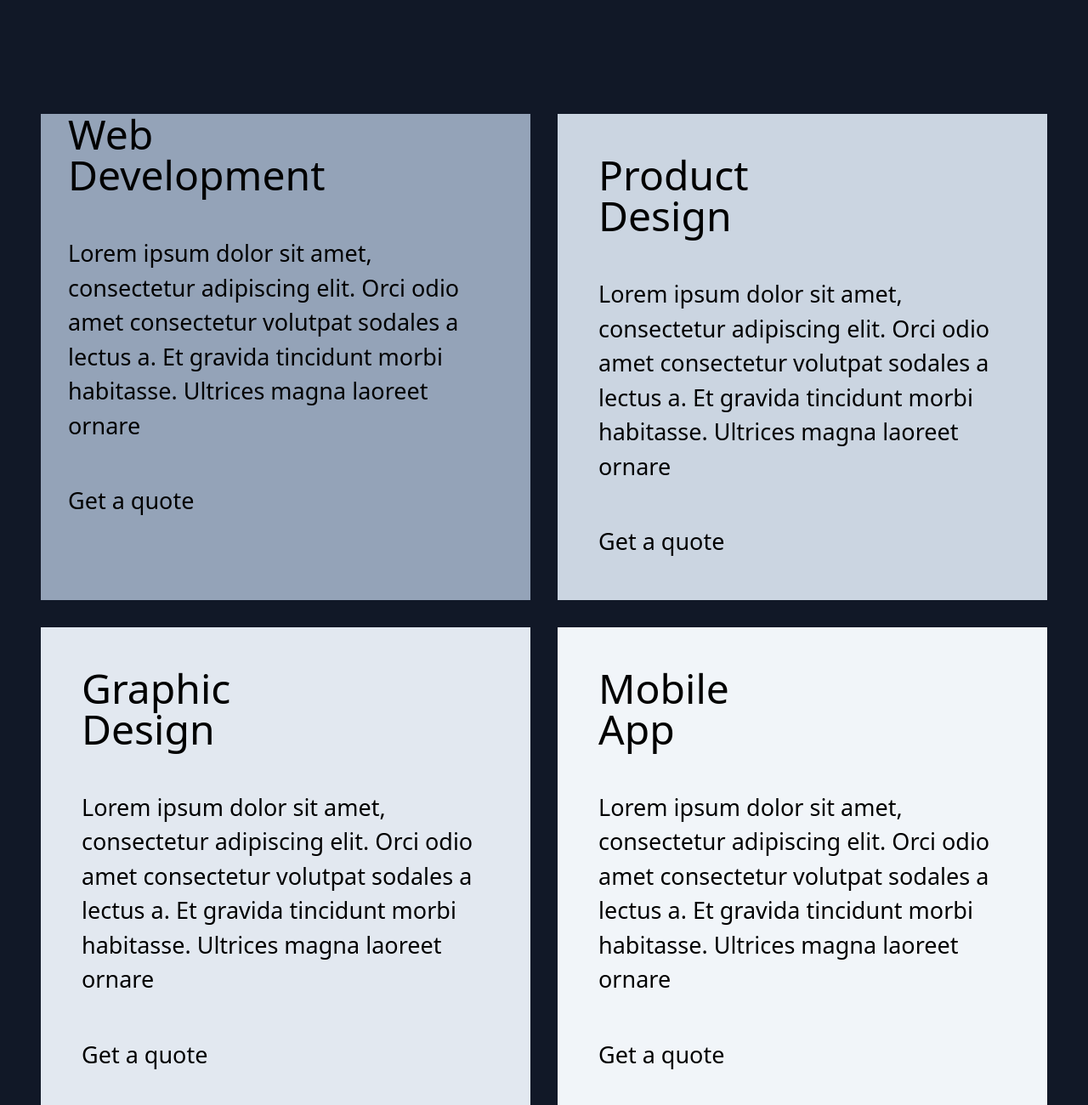
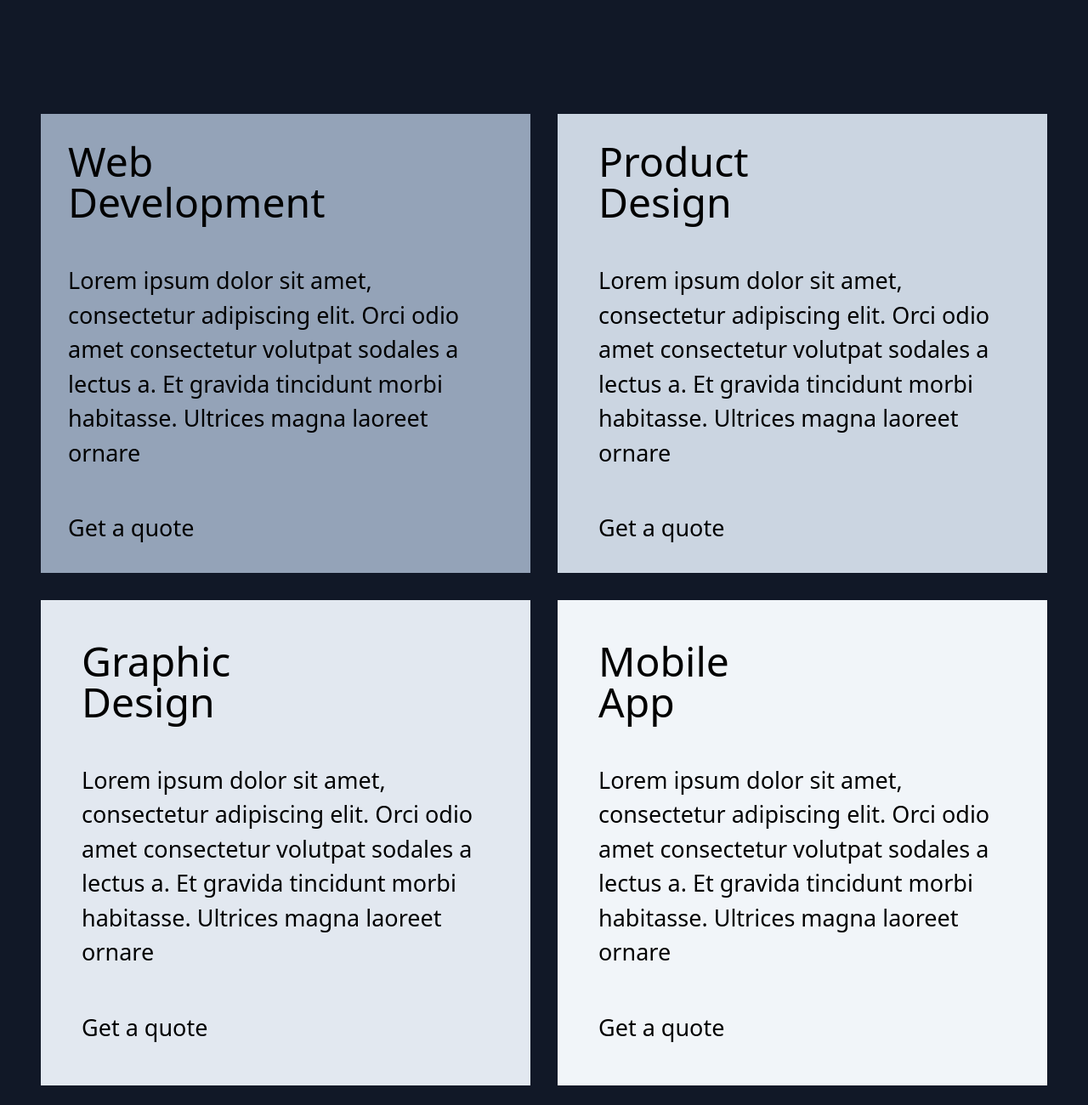
Before and after one commit to merilyntohv/tailwind, a website: page src/index.html in a window 1280 px wide. Shown: the part 1980-3280 px from the top of the page at 85% size. Drawn offline with Linux system fonts and the light colour scheme.

Commit message:
changes1

```diff
--- a/src/index.html
+++ b/src/index.html
@@ -92,26 +92,26 @@
         </div>
     </section>
 
-    <section class="py-40 px-12 text-black">
+    <section class="py-40 lg:px-12 text-black">
         <p class="text-5xl lg:text-7xl py-40 text-white flex justify-center">Services</p>
             <div class="flex lg:grid lg:grid-cols-2 overflow-x-auto gap-8">
-                <div class="bg-slate-400 px-8 min-w-[450px] w-full">
-                    <h1 class="text-5xl w-[350px]">Web <br> Development</h1>
+                <div class="bg-slate-400 px-8 py-8 min-w-[300px] w-full">
+                    <h1 class="text-4xl lg:text-5xl">Web <br> Development</h1>
                     <p class="text-[17px] lg:text-[27px] font-light py-12">Lorem ipsum dolor sit amet, consectetur adipiscing elit. Orci odio amet consectetur volutpat sodales a lectus a. Et gravida tincidunt morbi habitasse. Ultrices magna laoreet ornare</p>
                     <p class="text-[17px] lg:text-[27px] font-light">Get a quote</p>
                 </div>
-                <div class="bg-slate-300 px-12 py-12 w-[450px] lg:w-full">
-                    <h1 class="text-5xl w-[350px]">Product <br> Design</h1>
+                <div class="bg-slate-300 px-12 py-8 min-w-[300px] lg:w-full">
+                    <h1 class="text-4xl lg:text-5xl">Product <br> Design</h1>
                     <p class="text-[17px] lg:text-[27px] font-light py-12">Lorem ipsum dolor sit amet, consectetur adipiscing elit. Orci odio amet consectetur volutpat sodales a lectus a. Et gravida tincidunt morbi habitasse. Ultrices magna laoreet ornare</p>
                     <p class="text-[17px] lg:text-[27px] font-light">Get a quote</p>
                 </div>
-                <div class="bg-slate-200 px-12 py-12 w-[450px] lg:w-full">
-                    <h1 class="text-5xl w-[350px]">Graphic <br> Design</h1>
+                <div class="bg-slate-200 px-12 py-12 min-w-[300px] lg:w-full">
+                    <h1 class="text-4xl lg:text-5xl">Graphic <br> Design</h1>
                     <p class="text-[17px] lg:text-[27px] font-light py-12">Lorem ipsum dolor sit amet, consectetur adipiscing elit. Orci odio amet consectetur volutpat sodales a lectus a. Et gravida tincidunt morbi habitasse. Ultrices magna laoreet ornare</p>
                     <p class="text-[17px] lg:text-[27px] font-light">Get a quote</p>
                 </div>
-                <div class="bg-slate-100 px-12 py-12 w-[450px] lg:w-full">
-                    <h1 class="text-5xl w-[350px]">Mobile <br> App</h1>
+                <div class="bg-slate-100 px-12 py-12 min-w-[300px] lg:w-full">
+                    <h1 class="text-4xl lg:text-5xl">Mobile <br> App</h1>
                     <p class="text-[17px] lg:text-[27px] font-light py-12">Lorem ipsum dolor sit amet, consectetur adipiscing elit. Orci odio amet consectetur volutpat sodales a lectus a. Et gravida tincidunt morbi habitasse. Ultrices magna laoreet ornare</p>
                     <p class="text-[17px] lg:text-[27px] font-light">Get a quote</p>
                 </div>
```
Also changed, not shown: dist/output.css.
